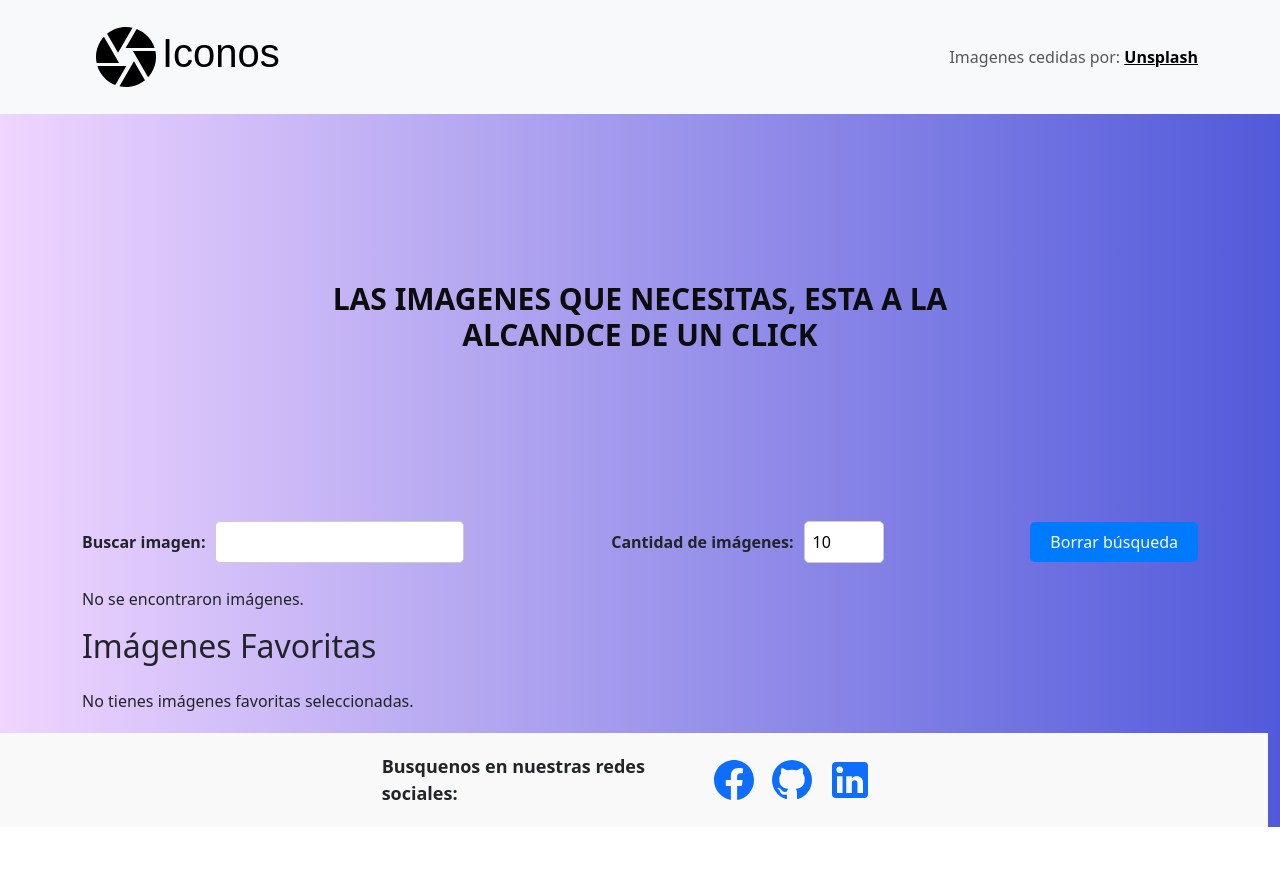
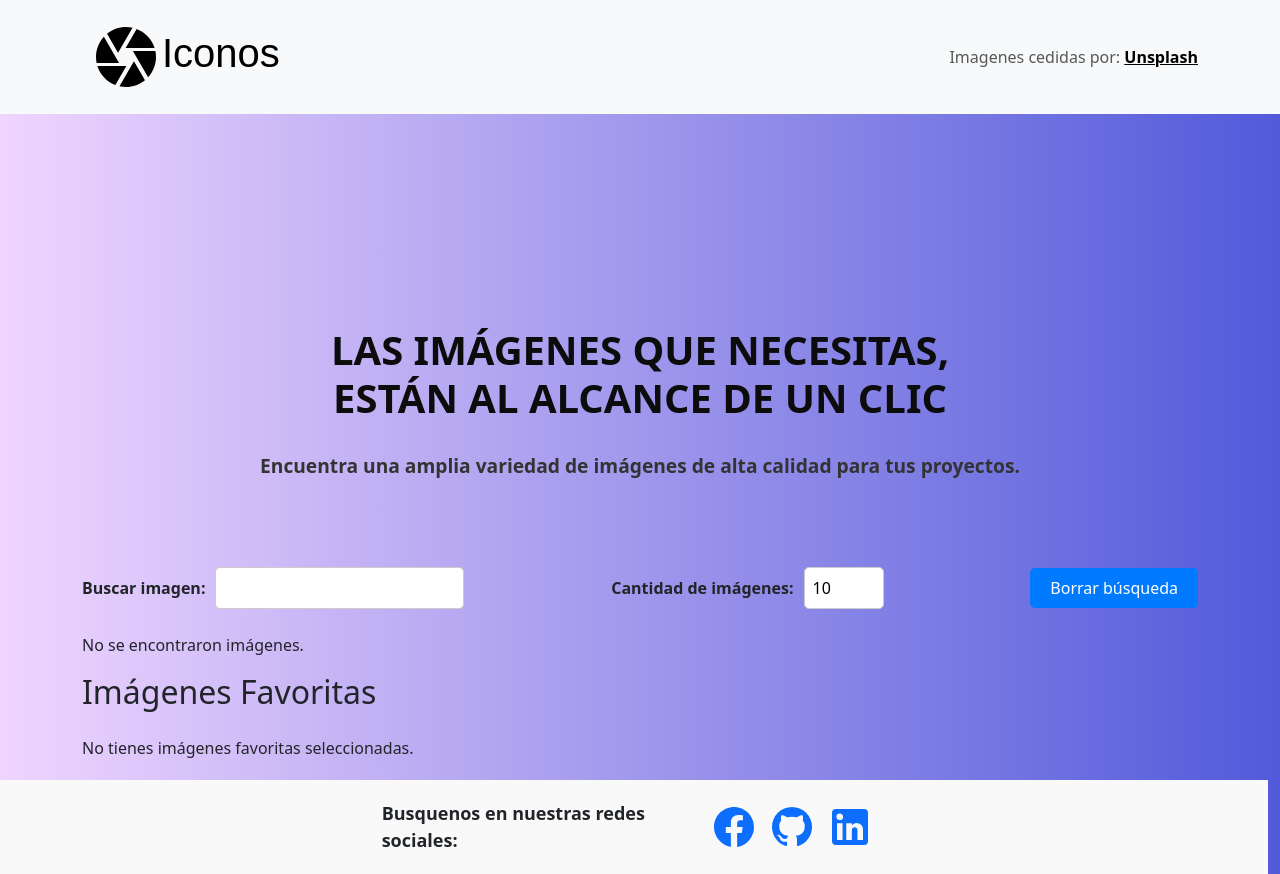
Before and after one commit to CesarPachecoUNAHUR/IconosApp, a React (Create React App) app: page / in a window 1280 px wide. Before the commit the page ends 827 px from the top, so only its background shows below. Built offline with nearby package versions, Linux system fonts and the light colour scheme.

Commit message:
mas de favoirtos

```diff
--- a/src/App.js
+++ b/src/App.js
@@ -1,3 +1,4 @@
+import React, { useState, useEffect } from 'react';
 import './App.css';
 import 'bootstrap/dist/css/bootstrap.min.css';
 import Card1 from "./components/Card1"
@@ -8,7 +9,30 @@ import LandingPage from "./components/LandingPage";
 
 
 function App() {
+  //Iniciamos nuestro local storage
+  let savedFavorites = JSON.parse(localStorage.getItem('favorites'));
+  if(!savedFavorites){
+    savedFavorites= []
+  }
 
+  //Generar un hook de estado vacío con las diferentes imagenes favoritas.
+  const [favorites, setFavorites] = useState(savedFavorites);
+
+  // Hook useEffect: Sirve para ejecutar alguna funcionalidad cuando hay algun cambio
+  // en alguna variablle/hook/situacion
+  useEffect(() => {
+    if (savedFavorites) {
+      localStorage.setItem('favorites', JSON.stringify(favorites))
+    }else {
+     localStorage.setItem('favorites', JSON.stringify([]))
+    }
+  }, [savedFavorites]);
+
+  // Funcion que torna el socio nuevo y lo mete en un array de clientes
+
+  const agregarFavoritos = (socio) => {
+    setFavorites([...favorites, socio] )
+  };
   return (
     <>
       <div className="App">
--- a/src/components/Card1.jsx
+++ b/src/components/Card1.jsx
@@ -9,28 +9,8 @@ const Card = () => {
   const [query, setQuery] = useState('');
   const [searchImages, setSearchImages] = useState([]);
 
-
-//Iniciamos nuestro local storage
-  let savedFavorites = JSON.parse(localStorage.getItem('favorites'));
-  if(!savedFavorites){
-    savedFavorites= []
-  }
-
-  //Generar un hook de estado vacío con las diferentes imagenes favoritas.
-  const [favorites, setFavorites] = useState(savedFavorites);
-
   // Estado para mantener las imágenes favoritas debajo de las imágenes buscadas
   const [favoriteImages, setFavoriteImages] = useState([]);
-
-  // Hook useEffect: Sirve para ejecutar alguna funcionalidad cuando hay algun cambio
-  // en alguna variablle/hook/situacion
-  useEffect(() => {
-    if (favorites) {
-      localStorage.setItem('favorites', JSON.stringify(favorites))
-    }else {
-     localStorage.setItem('favorites', JSON.stringify([]))
-    }
-  }, [savedFavorites]);
 
   useEffect(() => {
     localStorage.setItem('favorites', JSON.stringify(favoriteImages));
@@ -135,10 +115,10 @@ const Card = () => {
         <div className='row-wrapper'>
           <h2>Imágenes Favoritas</h2>
           <div className='card-columns mt-4'>
-            {favorites.length > 0 ? (
+            {favoriteImages.length > 0 ? (
               <ImagenGaleria
                 images={favoriteImages}
-                favorites={favorites.map(image => image.id)}
+                favorites={favoriteImages.map(image => image.id)}
                 toggleFavorite={toggleFavorite}
               />
             ) : (
--- a/src/components/LandingPage.jsx
+++ b/src/components/LandingPage.jsx
@@ -5,12 +5,17 @@ const LandingPage = () => {
 
     return (
         <div className='container'>
-            <section>
+             <section className='hero'>
                 <h3 className="titulo">
-                    <strong> Las imagenes que necesitas,
-                    esta a la alcandce de un click
+                    <strong>Las imágenes que necesitas,
+                    están al alcance de un clic</strong>
+                </h3>
+                <p className='subtitulo'>
+                    <strong>
+                        Encuentra una amplia variedad de imágenes de alta calidad para tus proyectos.
                     </strong>
-                </h3>
+                </p>
+
             </section>
 
         </div>
--- a/src/misEstilos/landingPage.css
+++ b/src/misEstilos/landingPage.css
@@ -1,11 +1,3 @@
-.main {
-    display: grid;
-    margin: 0;
-    height: 1000px;
-    grid-template-columns: 1fr 1fr;
-    grid-template-rows: repeat(1, 1fr);
-    grid-template-areas: 'main'  'main1'
-}
 .titulo{
     font-size: 30px;
     margin: 15%;
@@ -28,5 +20,23 @@
     font-family: "Verdana" sans-serif;
 
     text-align: center;
-    color: rgb(245, 252, 252);
+
 }
+.hero {
+
+    padding: 50px;
+    text-align: center;
+    color: #333;
+}
+
+.titulo {
+    font-size: 2.5rem;
+    margin-bottom: 20px;
+    border-radius: 20px;
+    padding: 10px 20px;
+}
+
+.subtitulo {
+    font-size: 1.2rem;
+    line-height: 1.5;
+}
```
